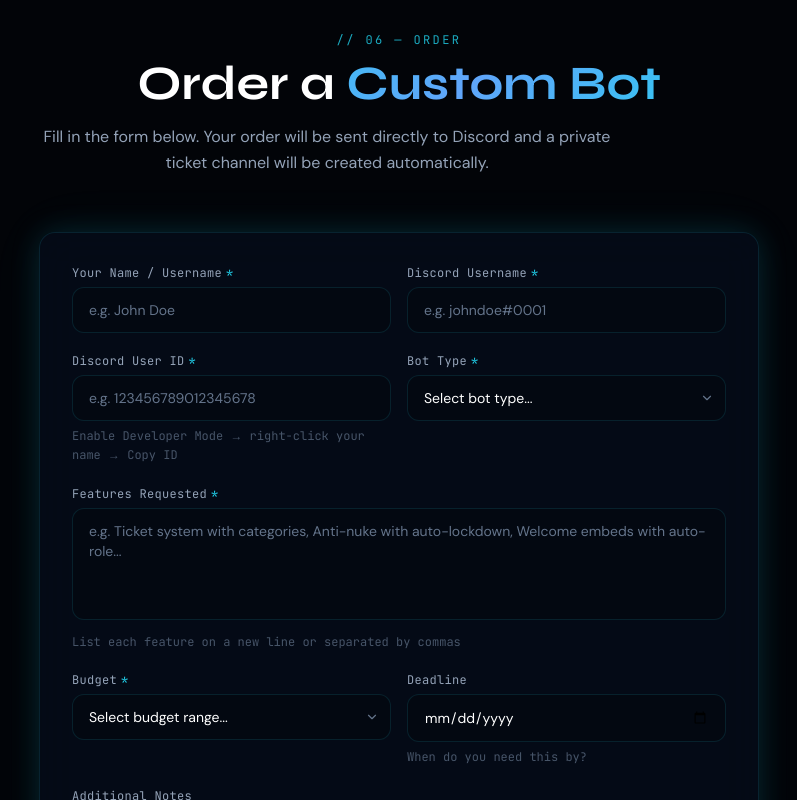
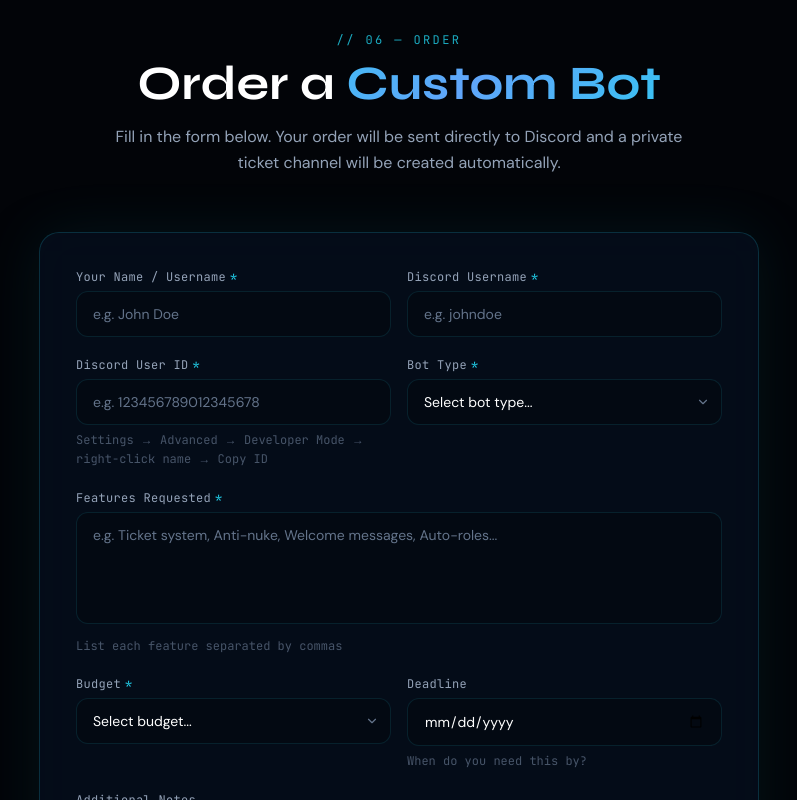
Before and after one commit to kavyaParmar786/portfolio, a Next.js app: page / in a window 1280 px wide. Shown: the part 5580-6380 px from the top of the page, without its empty margins (241-1038 px from the left). Built offline with nearby package versions, Linux system fonts and the light colour scheme.

Commit message:
Add files via upload

```diff
--- a/src/components/sections/OrderForm.tsx
+++ b/src/components/sections/OrderForm.tsx
@@ -3,8 +3,7 @@
 import { useState } from "react";
 import { motion, AnimatePresence } from "framer-motion";
 import { Send, CheckCircle2, AlertCircle, Loader2, ChevronDown } from "lucide-react";
-import { FadeIn, SectionHeading } from "@/components/ui/Motion";
-import { GlassCard } from "@/components/ui/GlassCard";
+import { SectionHeading } from "@/components/ui/Motion";
 
 const BOT_TYPES = [
   "Moderation Bot",
@@ -21,11 +20,10 @@
 ];
 
 const BUDGETS = [
-  "Under $15",
+  "Under $5",
+  "$5 – $15",
   "$15 – $30",
-  "$30 – $60",
-  "$60 – $100",
-  "$100+",
+  "$30+",
   "Let's discuss",
 ];
 
@@ -58,30 +56,27 @@
   const [status, setStatus] = useState<Status>("idle");
   const [errorMsg, setErrorMsg] = useState("");
 
-  const set = (field: keyof FormData) => (
-    e: React.ChangeEvent<HTMLInputElement | HTMLTextAreaElement | HTMLSelectElement>
-  ) => setForm((f) => ({ ...f, [field]: e.target.value }));
+  const set =
+    (field: keyof FormData) =>
+    (e: React.ChangeEvent<HTMLInputElement | HTMLTextAreaElement | HTMLSelectElement>) =>
+      setForm((f) => ({ ...f, [field]: e.target.value }));
 
   const handleSubmit = async (e: React.FormEvent) => {
     e.preventDefault();
     setStatus("loading");
     setErrorMsg("");
-
     try {
       const res = await fetch("/api/order", {
         method: "POST",
         headers: { "Content-Type": "application/json" },
         body: JSON.stringify(form),
       });
-
       const data = await res.json();
-
       if (!res.ok) {
         setErrorMsg(data.error || "Something went wrong. Please try again.");
         setStatus("error");
         return;
       }
-
       setStatus("success");
       setForm(EMPTY);
     } catch {
@@ -93,26 +88,42 @@
   return (
     <section id="order" className="section-pad">
       <div className="max-w-3xl mx-auto px-6">
-        <FadeIn>
-          <SectionHeading
-            tag="// 06 — Order"
-            title="Order a"
-            accent="Custom Bot"
-            subtitle="Fill in the form below. Your order will be sent directly to Discord and a private ticket channel will be created automatically."
-            center
-          />
-        </FadeIn>
 
-        <FadeIn delay={0.1}>
-          <GlassCard className="p-8 shadow-glow" glow>
-            {/* Success state */}
+        {/* Heading */}
+        <div className="mb-14 text-center">
+          <p className="font-mono text-xs text-cyan-400/80 tracking-[0.2em] uppercase mb-3">
+            // 06 — Order
+          </p>
+          <h2 className="font-display text-4xl md:text-5xl font-bold text-white mb-4">
+            Order a <span className="gradient-text">Custom Bot</span>
+          </h2>
+          <p className="font-body text-slate-400 text-base max-w-xl mx-auto leading-relaxed">
+            Fill in the form below. Your order will be sent directly to Discord
+            and a private ticket channel will be created automatically.
+          </p>
+        </div>
+
+        {/* Card — plain div, no motion wrapper, no GlassCard */}
+        <div
+          style={{
+            background: "rgba(7,16,32,0.7)",
+            backdropFilter: "blur(20px)",
+            WebkitBackdropFilter: "blur(20px)",
+            border: "1px solid rgba(34,211,238,0.18)",
+            borderRadius: 20,
+            padding: 36,
+            boxShadow: "0 0 60px rgba(34,211,238,0.08), 0 20px 60px rgba(0,0,0,0.4)",
+            position: "relative",
+            zIndex: 1,
+          }}
+        >
           <AnimatePresence mode="wait">
             {status === "success" ? (
               <motion.div
                 key="success"
                 initial={{ opacity: 0, scale: 0.95 }}
                 animate={{ opacity: 1, scale: 1 }}
-                  exit={{ opacity: 0, scale: 0.95 }}
+                exit={{ opacity: 0 }}
                 className="flex flex-col items-center gap-5 py-12 text-center"
               >
                 <div className="w-16 h-16 rounded-full bg-emerald-400/10 border border-emerald-400/25 flex items-center justify-center">
@@ -124,8 +135,8 @@
                   </h3>
                   <p className="font-body text-slate-400 text-sm max-w-sm">
                     Your order has been sent to our Discord server. A private
-                      ticket channel has been created — check your DMs or the
-                      support server.
+                    ticket channel has been created — join the support server to
+                    see it.
                   </p>
                 </div>
                 <a
@@ -144,14 +155,9 @@
                 </button>
               </motion.div>
             ) : (
-                <motion.form
-                  key="form"
-                  initial={{ opacity: 0 }}
-                  animate={{ opacity: 1 }}
-                  exit={{ opacity: 0 }}
-                  onSubmit={handleSubmit}
-                  className="space-y-5"
-                >
+              /* Plain HTML form — no motion wrapper */
+              <form onSubmit={handleSubmit} className="space-y-5">
+
                 {/* Row 1 */}
                 <div className="grid sm:grid-cols-2 gap-4">
                   <Field label="Your Name / Username" required>
@@ -162,16 +168,18 @@
                       value={form.username}
                       onChange={set("username")}
                       required
+                      autoComplete="off"
                     />
                   </Field>
                   <Field label="Discord Username" required>
                     <input
                       type="text"
                       className="form-input"
-                        placeholder="e.g. johndoe#0001"
+                      placeholder="e.g. johndoe"
                       value={form.discordUsername}
                       onChange={set("discordUsername")}
                       required
+                      autoComplete="off"
                     />
                   </Field>
                 </div>
@@ -180,7 +188,7 @@
                 <div className="grid sm:grid-cols-2 gap-4">
                   <Field
                     label="Discord User ID"
-                      hint="Enable Developer Mode → right-click your name → Copy ID"
+                    hint="Settings → Advanced → Developer Mode → right-click name → Copy ID"
                     required
                   >
                     <input
@@ -189,9 +197,8 @@
                       placeholder="e.g. 123456789012345678"
                       value={form.discordId}
                       onChange={set("discordId")}
-                        pattern="[0-9]{17,20}"
-                        title="Discord IDs are 17–20 digit numbers"
                       required
+                      autoComplete="off"
                     />
                   </Field>
                   <Field label="Bot Type" required>
@@ -202,13 +209,9 @@
                         onChange={set("botType")}
                         required
                       >
-                          <option value="" disabled>
-                            Select bot type...
-                          </option>
+                        <option value="" disabled>Select bot type...</option>
                         {BOT_TYPES.map((t) => (
-                            <option key={t} value={t}>
-                              {t}
-                            </option>
+                          <option key={t} value={t}>{t}</option>
                         ))}
                       </select>
                       <ChevronDown
@@ -222,12 +225,12 @@
                 {/* Features */}
                 <Field
                   label="Features Requested"
-                    hint="List each feature on a new line or separated by commas"
+                  hint="List each feature separated by commas"
                   required
                 >
                   <textarea
                     className="form-input resize-none h-28"
-                      placeholder="e.g. Ticket system with categories, Anti-nuke with auto-lockdown, Welcome embeds with auto-role..."
+                    placeholder="e.g. Ticket system, Anti-nuke, Welcome messages, Auto-roles..."
                     value={form.features}
                     onChange={set("features")}
                     required
@@ -244,13 +247,9 @@
                         onChange={set("budget")}
                         required
                       >
-                          <option value="" disabled>
-                            Select budget range...
-                          </option>
+                        <option value="" disabled>Select budget...</option>
                         {BUDGETS.map((b) => (
-                            <option key={b} value={b}>
-                              {b}
-                            </option>
+                          <option key={b} value={b}>{b}</option>
                         ))}
                       </select>
                       <ChevronDown
@@ -274,7 +273,7 @@
                 <Field label="Additional Notes" hint="Anything else we should know?">
                   <textarea
                     className="form-input resize-none h-24"
-                      placeholder="Server size, special requirements, reference bots, design preferences..."
+                    placeholder="Server size, special requirements, reference bots..."
                     value={form.notes}
                     onChange={set("notes")}
                   />
@@ -282,21 +281,18 @@
 
                 {/* Error */}
                 {status === "error" && (
-                    <motion.div
-                      initial={{ opacity: 0, y: -8 }}
-                      animate={{ opacity: 1, y: 0 }}
-                      className="flex items-center gap-3 p-4 rounded-xl bg-red-500/8 border border-red-500/20"
-                    >
+                  <div className="flex items-center gap-3 p-4 rounded-xl bg-red-500/8 border border-red-500/20">
                     <AlertCircle size={16} className="text-red-400 flex-shrink-0" />
                     <p className="font-body text-sm text-red-400">{errorMsg}</p>
-                    </motion.div>
+                  </div>
                 )}
 
                 {/* Submit */}
                 <button
                   type="submit"
                   disabled={status === "loading"}
-                    className="btn-primary w-full py-3.5 text-sm font-semibold disabled:opacity-60 disabled:cursor-not-allowed"
+                  style={{ cursor: "pointer" }}
+                  className="btn-primary w-full py-3.5 text-sm font-semibold disabled:opacity-60"
                 >
                   {status === "loading" ? (
                     <>
@@ -312,20 +308,18 @@
                 </button>
 
                 <p className="font-mono text-xs text-slate-600 text-center">
-                    Your order is sent via Discord webhook. A private ticket channel will be
+                  Your order is sent to Discord. A private ticket channel will be
                   created in our server automatically.
                 </p>
-                </motion.form>
+              </form>
             )}
           </AnimatePresence>
-          </GlassCard>
-        </FadeIn>
+        </div>
       </div>
     </section>
   );
 }
 
-// ─── Field wrapper ────────────────────────────────────────────────────────────
 function Field({
   label,
   hint,
```
Lines whose indentation alone changed are shown as unchanged.
